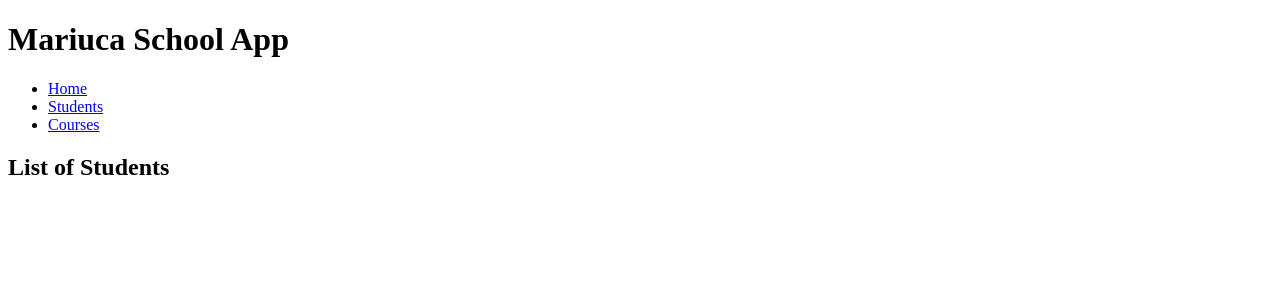
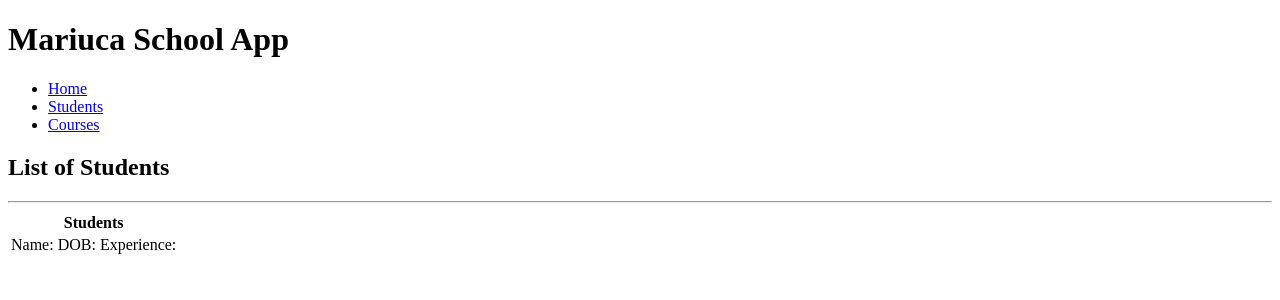
Before and after one commit to mariamuzas/mariuca_school_app_project, a Flask app: page /students in a window 1280 px wide. Shown: the top 300 px of the page. Run offline with Flask 2, Linux system fonts and the light colour scheme; data that the repository does not hold is empty; some libraries are stand-ins or nearby versions.

Commit message:
One to Many done, all the app working with no issues. Student table created

```diff
--- a/templates/students/edit.html
+++ b/templates/students/edit.html
@@ -25,7 +25,7 @@
         </div>
 
 
-        <input type="submit">
+        <input type="submit" value="Save Changes">
 
     </form>
 {% endblock content %}
--- a/templates/students/index.html
+++ b/templates/students/index.html
@@ -3,16 +3,26 @@
 {% block content %}
 
     <h2>List of Students</h2>
-    {% for student in students %}
-        <section>
-            <h3>{{student.name}}</h3>
-            <ul>
-                <li>Experience: {{student.experience}}</li>
-                <li>Membership: </li>
-            </ul>
-            <a href="/students/{{ student.id }}">Details</a>
-        </section>
-
-    {% endfor %}
+<hr>
+    <table>
+        <thead>
+            <tr>
+                <th colspan="5">Students</th>
+            </tr>
+        </thead>
+        <tbody>
+            <tr>
+                <td>Name:</td>
+                <td>DOB:</td>
+                <td>Experience:</td>
+            </tr>
+            {% for student in students %}
+            <tr>
+                <td>{{student.name}}</td>
+                <td>{{student.dob}}</td>
+                <td>{{student.experience}}</td>
+                <td><a href="/students/{{student.id}}">More details</a></td>
+            </tr>
+            {% endfor %}
 
 {% endblock content %}
--- a/templates/students/show.html
+++ b/templates/students/show.html
@@ -4,7 +4,6 @@
     <p> Date of Birth: {{student.dob}}</p>
     <p>Experience: {{student.experience}}</p>
     <p>Course enrolled: {{student.course.title}}</p>
-    <!-- <a href="/students/{{ student.id }}">Details</a> -->
     <a href="/students/{{student.id}}/edit">Edit</a>
     <form action="/students/{{student.id}}/delete" method="POST">
         <input type="submit" value="delete">
```
